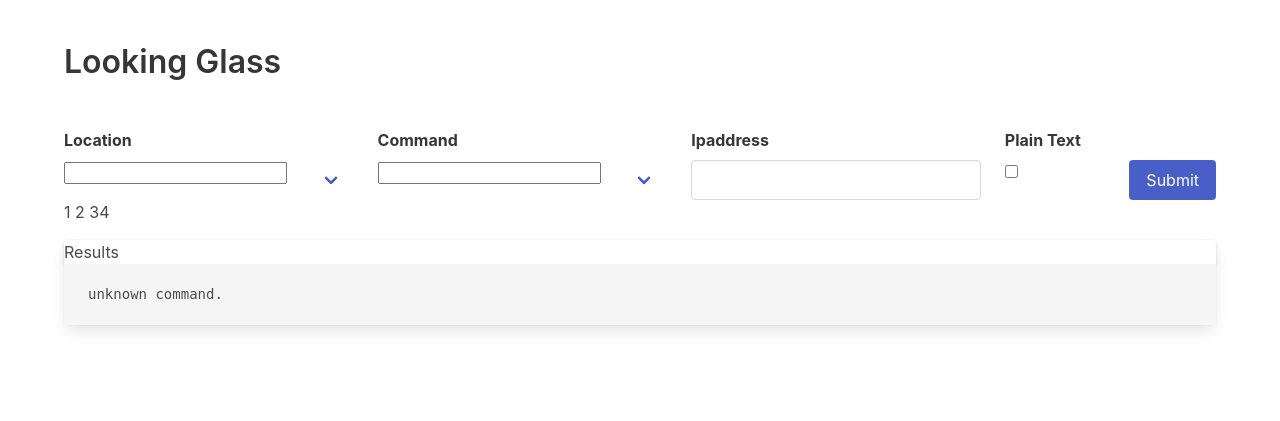
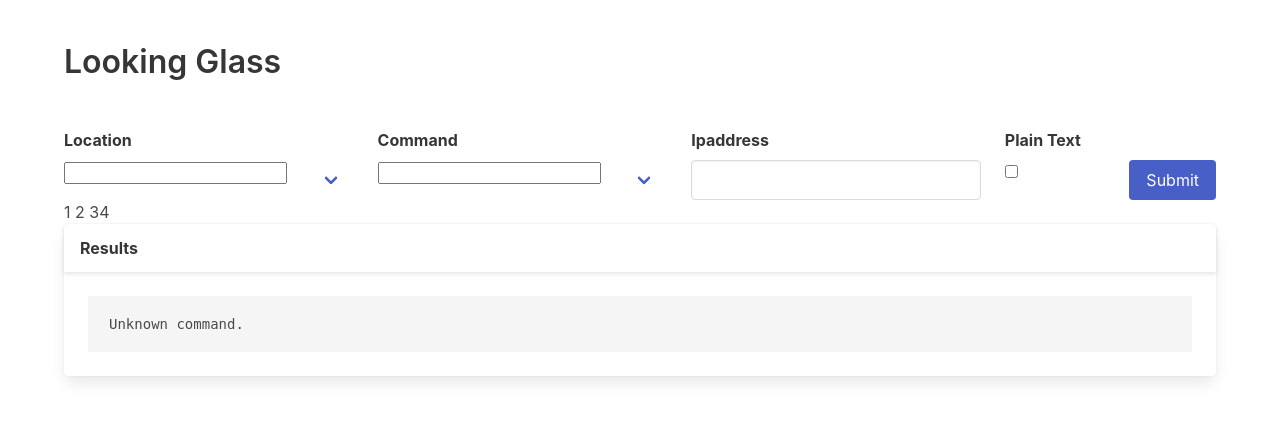
Before and after one commit to robwdwd/lg, a Python web app: template lg/templates/home.html in a window 1280 px wide. Shown: the part 52-473 px from the top of the page. Run offline with Jinja, Linux system fonts and the light colour scheme; the template is opened without the code that fills it: most values are stand-ins (such as "Sample title", 1, 10 or a date in 2020); form fields are guessed from the names that the template uses.

Commit message:
Add bulma cards

```diff
--- a/lg/templates/results/index.html
+++ b/lg/templates/results/index.html
@@ -6,11 +6,10 @@
   </div>
 {% else %}
 
-  <div class="row mt-4">
-    <div class="col">
   <div class="card">
-        <h5 class="card-header">Results</h5>
-        <div class="card-body">
+    <header class="card-header"><p class="card-header-title">Results</p></header>
+    <div class="card-content">
+      <div class="content">
         {% if results.raw %}
           <pre><code>{{results.output}}</code></pre>
         {% else %}
@@ -22,13 +21,12 @@
           {% elif results.command == 'bgp' %}
             {% include "results/bgp.html" %}
           {% else %}
-              <pre><code>unknown command.</code></pre>
+            <pre><code>Unknown command.</code></pre>
           {% endif %}
 
         {% endif %}
       </div>
     </div>
   </div>
-  </div>
 
 {% endif %}
```
Lines whose indentation alone changed are shown as unchanged.
